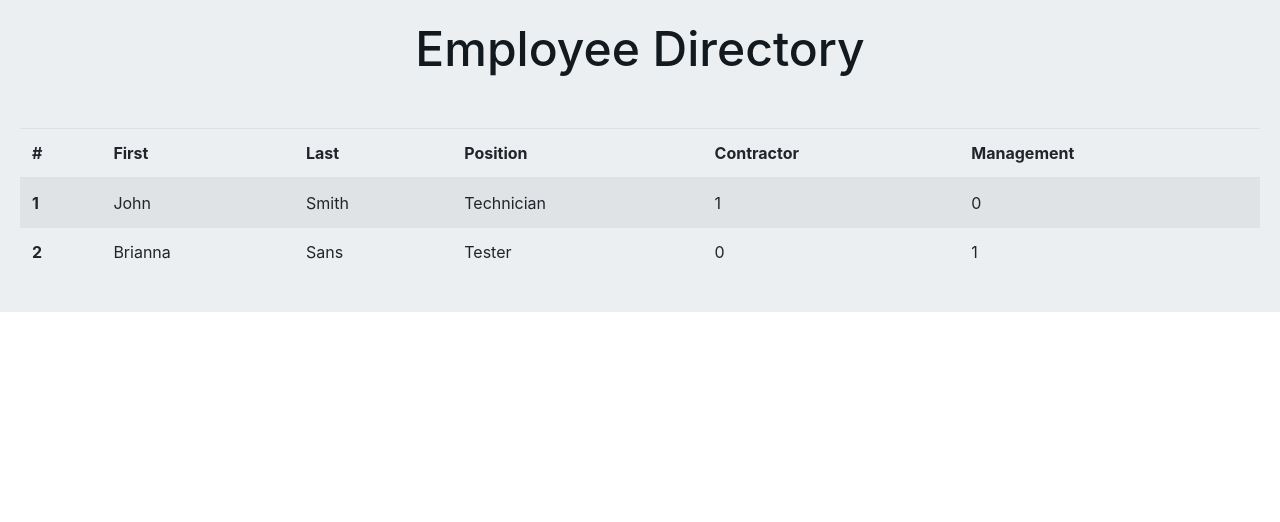
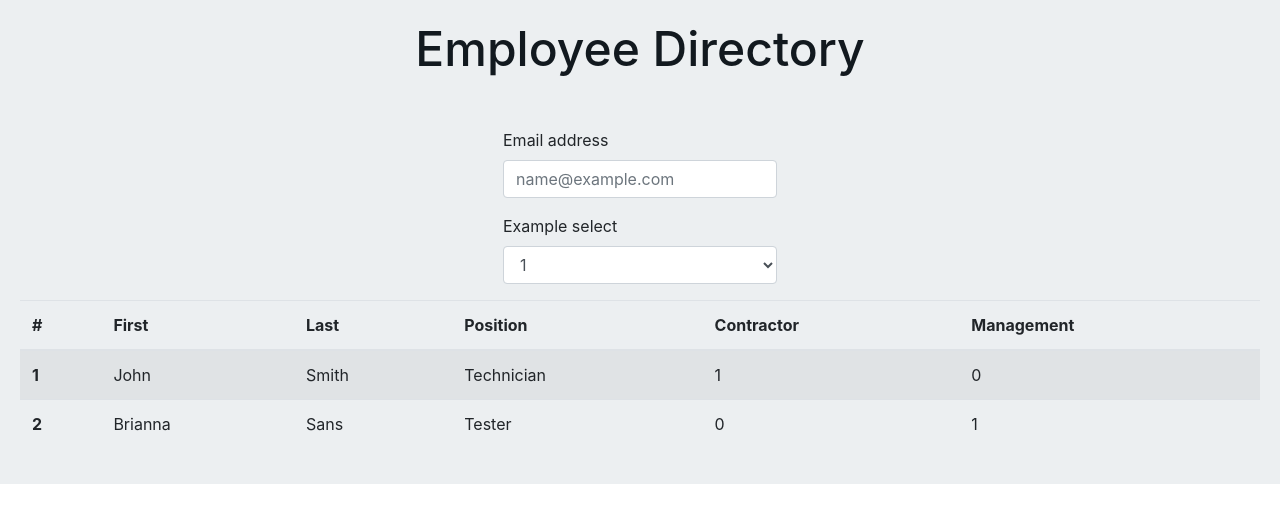
Before and after one commit to jonesec2/Employee_Directory, a React (Create React App) app in the folder employee_directory/: page / in a window 1280 px wide. Shown: the top 522 px of the page. Built offline with nearby package versions, Linux system fonts and the light colour scheme.

Commit message:
Created input forms component to get user input

```diff
--- a/employee_directory/src/App.js
+++ b/employee_directory/src/App.js
@@ -2,8 +2,9 @@ import React  from "react";
 // import EmployeeComponent from "./components/EmployeeComponent";
 import Wrapper from "./components/Wrapper";
 import Title from "./components/Title";
-import Table from "./pages/Table"
+import Table from "./pages/Table";
 // import employees from "./employees.json";
+import InputForms from "./pages/InputForms";
 
 
 function App() {
@@ -22,6 +23,7 @@ function App() {
    return (
       <Wrapper>
          <Title>Employee Directory</Title>
+         <InputForms></InputForms>
          <Table></Table>
       </Wrapper>
    )
--- /dev/null
+++ b/employee_directory/src/pages/InputForms.js
@@ -0,0 +1,25 @@
+import React from "react";
+
+function InputForms() {
+
+   return (
+      <form>
+         <div className="form-group">
+            <label for="exampleFormControlInput1">Email address</label>
+            <input type="email" className="form-control" id="exampleFormControlInput1" placeholder="name@example.com" />
+         </div>
+         <div className="form-group">
+            <label for="exampleFormControlSelect1">Example select</label>
+            <select className="form-control" id="exampleFormControlSelect1">
+               <option>1</option>
+               <option>2</option>
+               <option>3</option>
+               <option>4</option>
+               <option>5</option>
+            </select>
+         </div>
+      </form>
+   );
+}
+
+export default InputForms;
--- a/employee_directory/src/pages/Table.js
+++ b/employee_directory/src/pages/Table.js
@@ -1,5 +1,5 @@
 import React, { Component } from "react";
-import EmployeeComponent from "../components/EmployeeComponent.js";
+import EmployeeComponent from "./EmployeeComponent.js";
 import employees from "../employees.json";
 
 
```
Also changed, not shown: employee_directory/src/pages/EmployeeComponent.js (renamed from employee_directory/src/components/EmployeeComponent.js).
